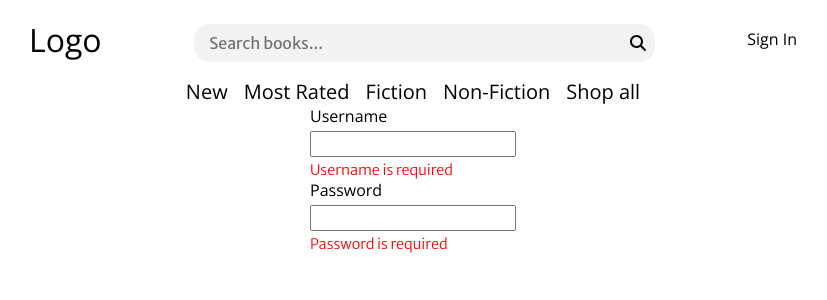
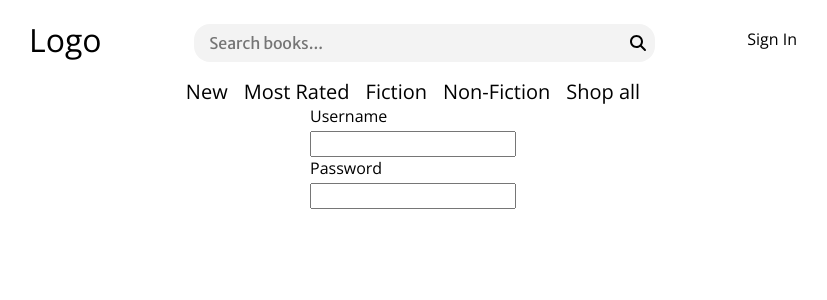
Before and after one commit to Dreamheart92/novel-journeys, a React (Vite) app: page /login in a window 1280 px wide. Shown: the top 300 px of the page, without its empty margins (227-1054 px from the left). Built offline with nearby package versions, Linux system fonts and the light colour scheme.

Commit message:
displaying basic error

```diff
--- a/src/components/shared/input/Input.jsx
+++ b/src/components/shared/input/Input.jsx
@@ -1,15 +1,18 @@
 import style from "./Input.module.css";
 
 export default function Input({label, type = "text", ...props}) {
-    console.log(props.state.error);
+    const value = props.state.value;
+    const error = props.state.error;
+
+    const showError = error && props.state.isDirty;
 
     return (
         <div className={style.container}>
             <label htmlFor={label}>{label[0].toUpperCase() + label.slice(1)}</label>
-            <input {...props.handlers} type={type} name={label}/>
+            <input {...props.handlers} type={type} name={label} value={value}/>
 
-            {props.state.error &&
-                <p className="error">{Object.entries(props.state.error)[0][1]}</p>
+            {showError &&
+                <p className="error">{Object.entries(error)[0][1]}</p>
             }
         </div>
     )
```
